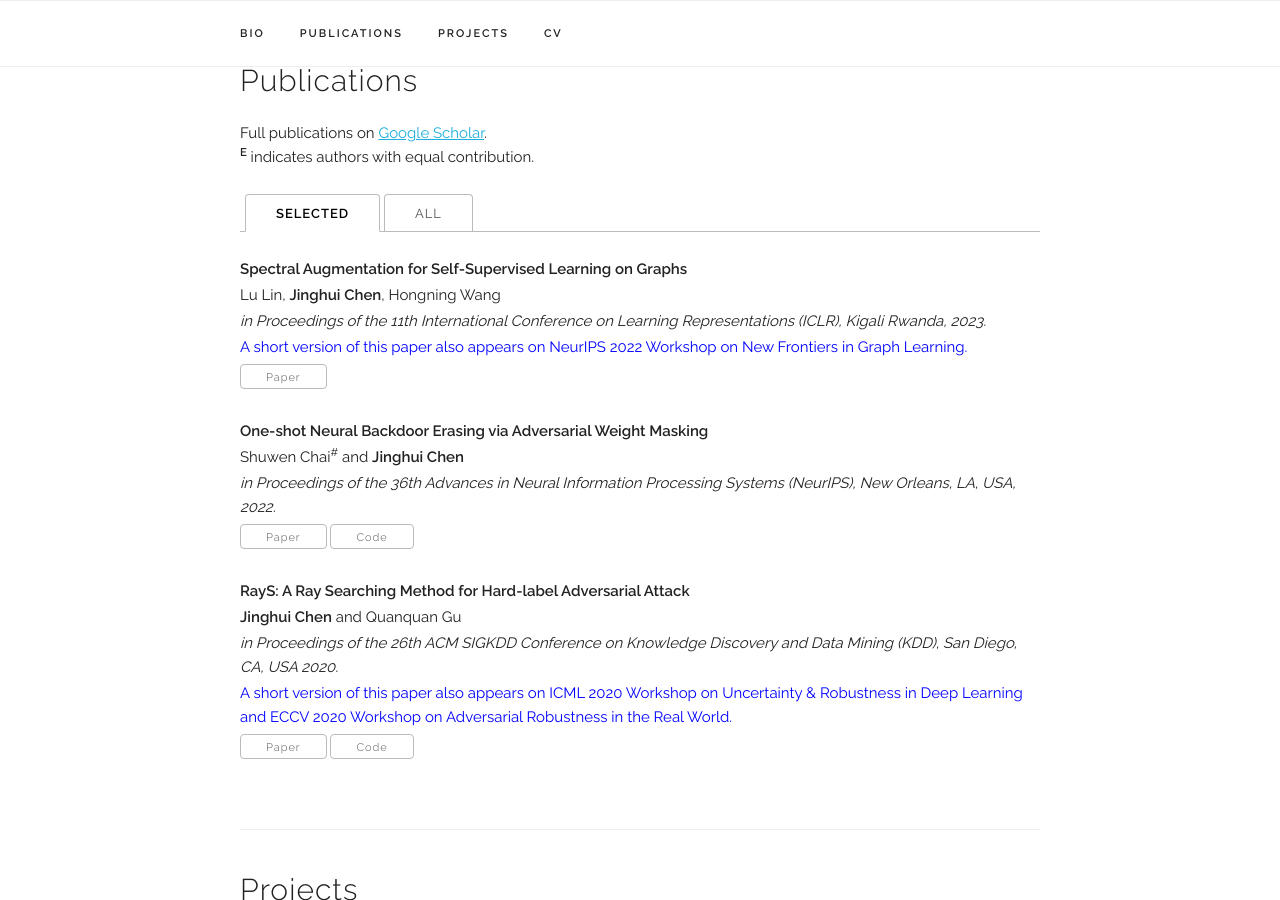
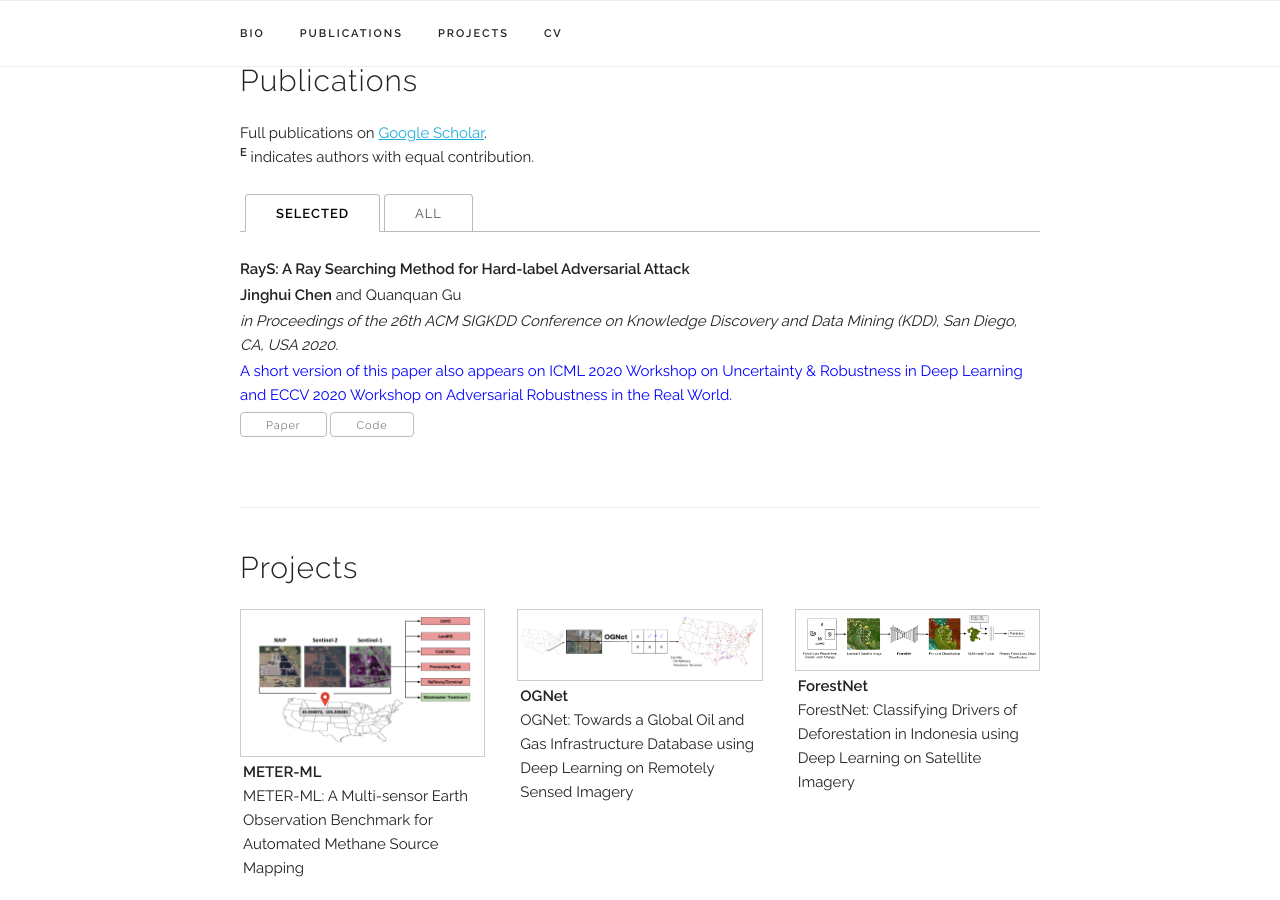
Before and after one commit to zyqdzkd/zyqdzkd.github.io, a Jekyll site: the page built from index.html, in a window 1280 px wide and 900 px high, scrolled down 627 px. Built offline with Jekyll 4.4.1, drawn with Linux system fonts in a browser that asks for light colours.

Commit message:
Update index.html

```diff
--- a/index.html
+++ b/index.html
@@ -29,32 +29,6 @@ title: Personal Webpage
   <div class="tab-content">
     <div class="tab-pane active" id="all">
 
-
-
-
-
-      <div class="paper">
-          <p class="title"><b>Spectral Augmentation for Self-Supervised Learning on Graphs</b></p>
-          <p>Lu Lin, <b>Jinghui Chen</b>, Hongning Wang</p>
-          <p><i> in Proceedings of the 11th International Conference on Learning Representations (ICLR), Kigali Rwanda, 2023. </i></p>
-          <p style="color:blue;">A short version of this paper also appears on NeurIPS 2022 Workshop on New Frontiers in Graph Learning.
-          </p>
-
-           <div class="paper-buttons">
-              <a class="button" href="https://arxiv.org/abs/2210.00643" target="_blank">Paper</a>
-          </div>
-        </div>
-
-
-       <div class="paper">
-          <p class="title"><b>One-shot Neural Backdoor Erasing via Adversarial Weight Masking</b> </p>
-          <p>Shuwen Chai<sup>#</sup>  and <b>Jinghui Chen</b></p>
-          <p><i> in Proceedings of the 36th Advances in Neural Information Processing Systems (NeurIPS), New Orleans, LA, USA, 2022. </i></p>
-           <div class="paper-buttons">
-              <a class="button" href="https://arxiv.org/abs/2207.04497" target="_blank">Paper</a>
-              <a class="button" href="https://github.com/jinghuichen/AWM" target="_blank">Code</a>
-          </div>
-        </div>
 
 
         <div class="paper">
```
